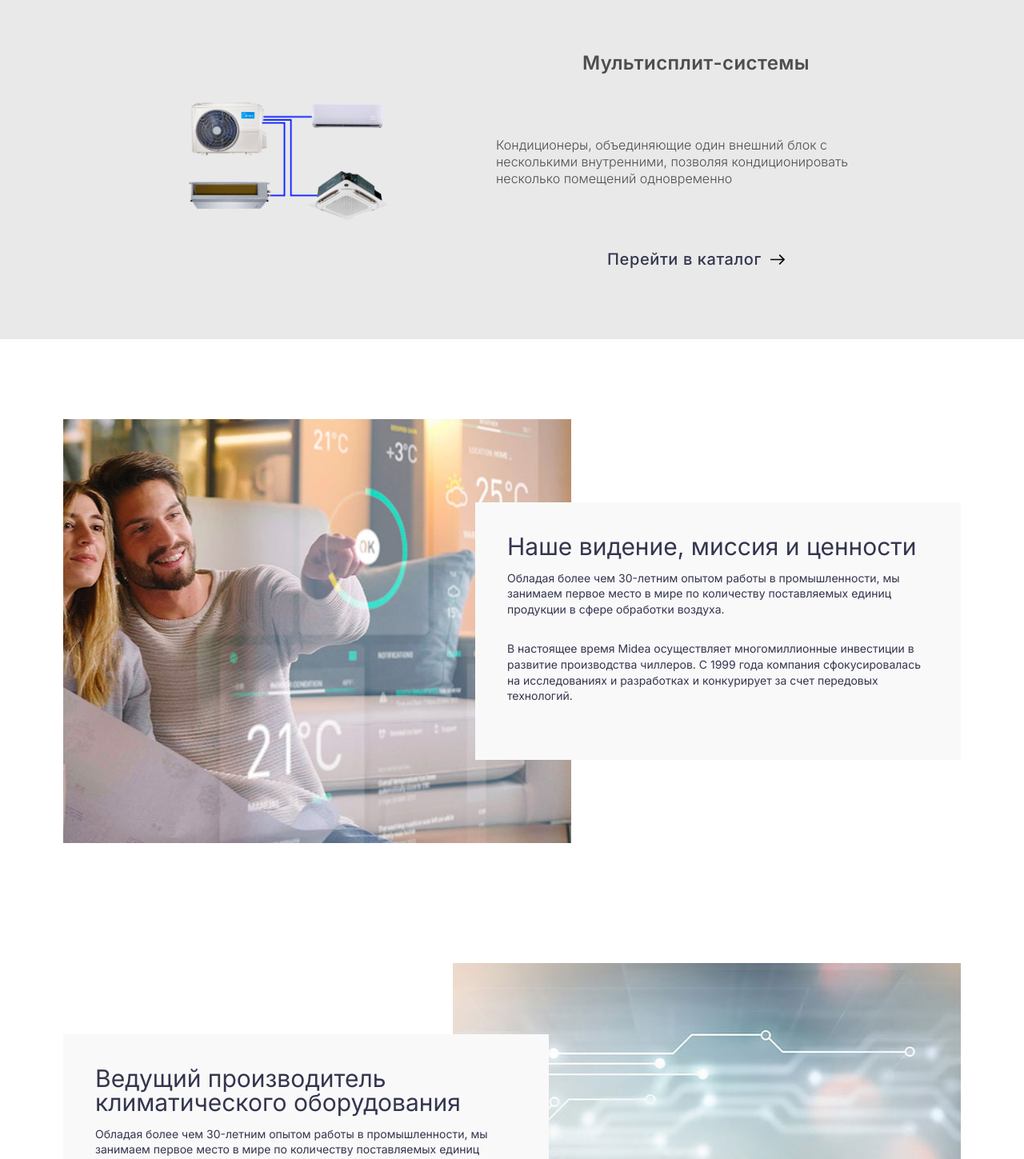
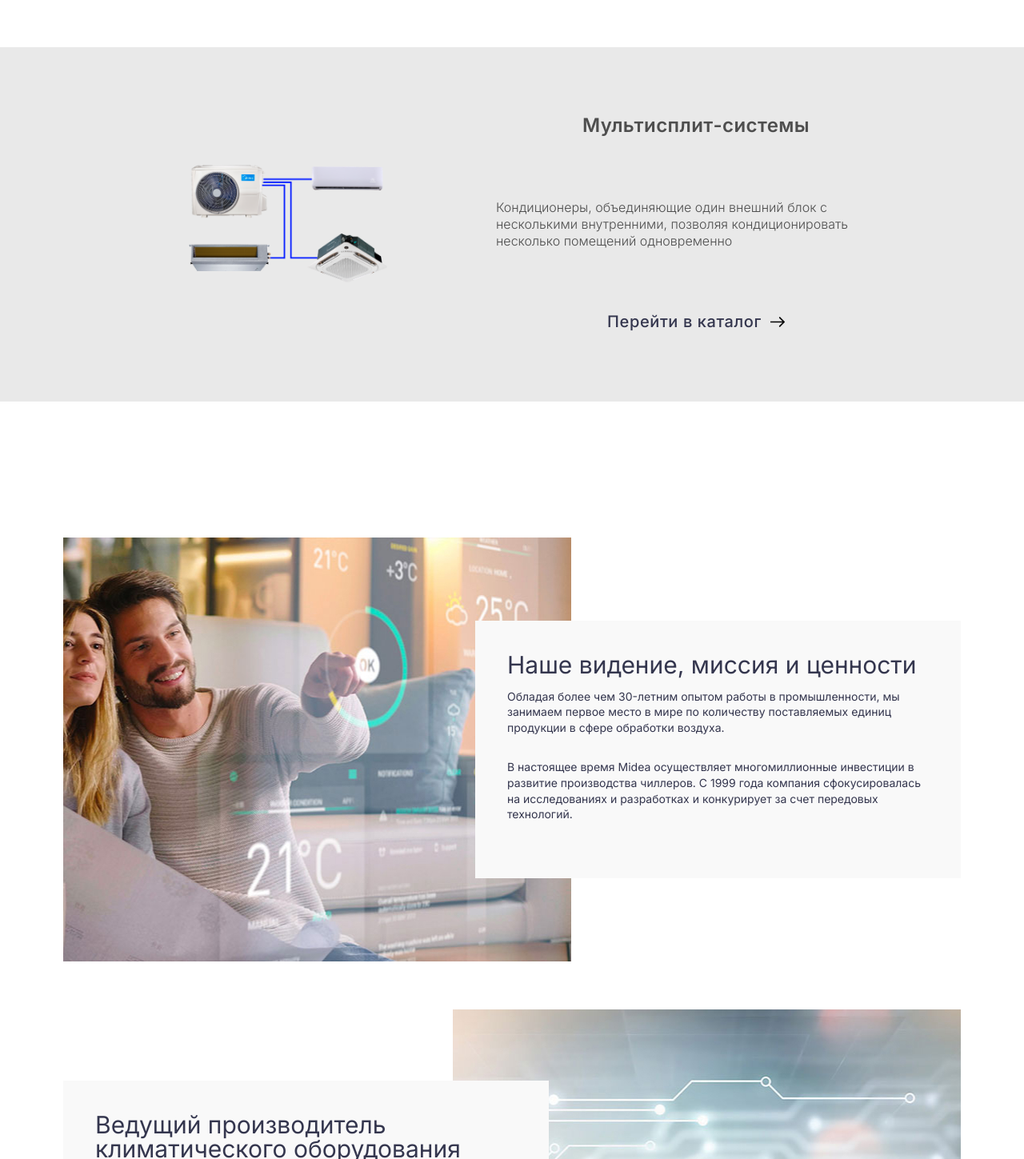
Before and after one commit to DmitriiFRS/Midea_Asia, a Next.js app: page / in a window 1280 px wide. Shown: the part 821-2270 px from the top of the page at 80% size. Built offline with nearby package versions, Linux system fonts and the light colour scheme; grey boxes are pictures that could not be loaded.

Commit message:
add parallax

```diff
--- a/app/Footer/Footer.module.scss
+++ b/app/Footer/Footer.module.scss
@@ -1,6 +1,11 @@
 .footer {
-   margin: 60px 0 0 0;
-   background: #efefef;
+   position: relative;
+   z-index: 100;
+   padding: 120px 0 0 0;
+   background: #fff;
+   &__inner {
+      background: #efefef;
+   }
    &__container {
       display: flex;
       justify-content: space-between;
@@ -27,10 +32,6 @@
       margin: 0 0 10px 0;
       color: #60616b;
    }
-   &__contacts {
-   }
-   &__navTitle {
-   }
    &__navBody {
       display: flex;
       margin: 20px 0 0 0;
--- a/app/Footer/Footer.tsx
+++ b/app/Footer/Footer.tsx
@@ -34,6 +34,7 @@ const nav = [
 function Footer() {
    return (
       <footer className={`footer ${styles.footer}`}>
+         <div className={styles.footer__inner}>
             <div className={`${styles.footer__container} container`}>
                <Link className={styles.footer__imgBody} href={"#"}>
                   <Image src={logo} alt="midea" fill />
@@ -77,6 +78,7 @@ function Footer() {
                   </div>
                </div>
             </div>
+         </div>
       </footer>
    );
 }
--- a/app/Homepage/Catalog.tsx
+++ b/app/Homepage/Catalog.tsx
@@ -79,7 +79,7 @@ function Catalog() {
          >
             {slide.map((el, index) => {
                return (
-                  <SwiperSlide key={index}>
+                  <SwiperSlide className={styles.catalog__slideBody} key={index}>
                      <Link className={styles.catalog__slide} href={"/catalog"}>
                         <div className={styles.catalog__imgBody}>
                            <Image src={el.img} alt="оборудование" fill objectFit="contain" />
--- a/app/Homepage/Main.module.scss
+++ b/app/Homepage/Main.module.scss
@@ -1,6 +1,10 @@
 @import "../variables.scss";
 
 .preview {
+   position: fixed;
+   left: 0;
+   top: 0;
+   z-index: 5;
    &__video {
       width: 100vw;
       object-fit: cover;
@@ -9,14 +13,14 @@
 }
 
 .catalog {
-   margin: 180px 0 0 0;
    position: relative;
+   top: 80px;
    &__bg {
       position: absolute;
       left: -50vw;
       right: 0;
       bottom: 0;
-      top: 50px;
+      top: 100px;
       width: 1000vw;
       height: 100%;
       background: #e9e9e9;
@@ -31,6 +35,7 @@
       max-width: 1000px;
       margin: 0 auto;
       border-radius: 15px;
+      transform: translateY(50px);
    }
    &__slide {
       padding: 40px 20px;
@@ -98,16 +103,12 @@
       }
    }
 }
-
 .description {
    max-height: 530px;
    display: grid;
    grid-template-columns: 1fr 1fr;
    align-items: center;
-   margin: 150px 0 0 0;
-   &:first-child {
-      margin: 120px 0 0 0;
-   }
+   margin: 60px 0 0 0;
    &__imgBody {
       position: relative;
       max-height: 530px;
@@ -130,6 +131,7 @@
    }
 }
 .portfolio {
+   margin: 120px 0 0 0;
    position: relative;
    padding: 50px 0;
    &__bg {
--- a/app/page.module.scss
+++ b/app/page.module.scss
@@ -1,6 +1,9 @@
 .homepage {
    background: #fff;
    position: relative;
-   z-index: 2;
-   margin: -70px 0 0 0;
+   z-index: 6;
+   margin: 700px 0 0 0;
 }
+.descriptionBody {
+   margin: 350px 0 0 0;
+}
--- a/app/page.tsx
+++ b/app/page.tsx
@@ -40,6 +40,7 @@ export default function Home() {
          <div className={styles.homepage}>
             <div className="container">
                <Catalog />
+               <div className={styles.descriptionBody}>
                   {description.map((el) => {
                      return (
                         <Description
@@ -53,6 +54,7 @@ export default function Home() {
                         />
                      );
                   })}
+               </div>
                <Portfolio />
             </div>
          </div>
```
Lines whose indentation alone changed are shown as unchanged.
